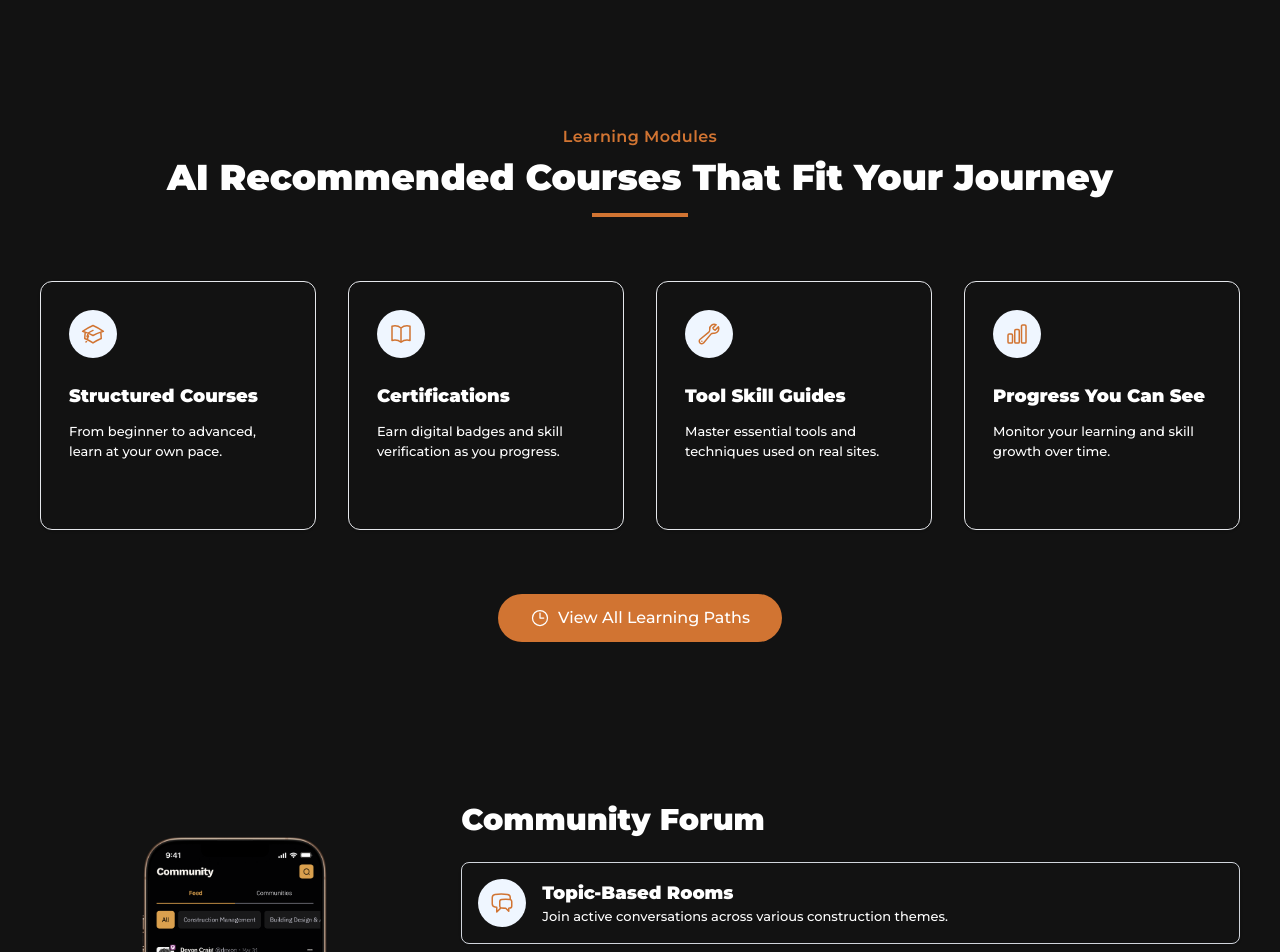
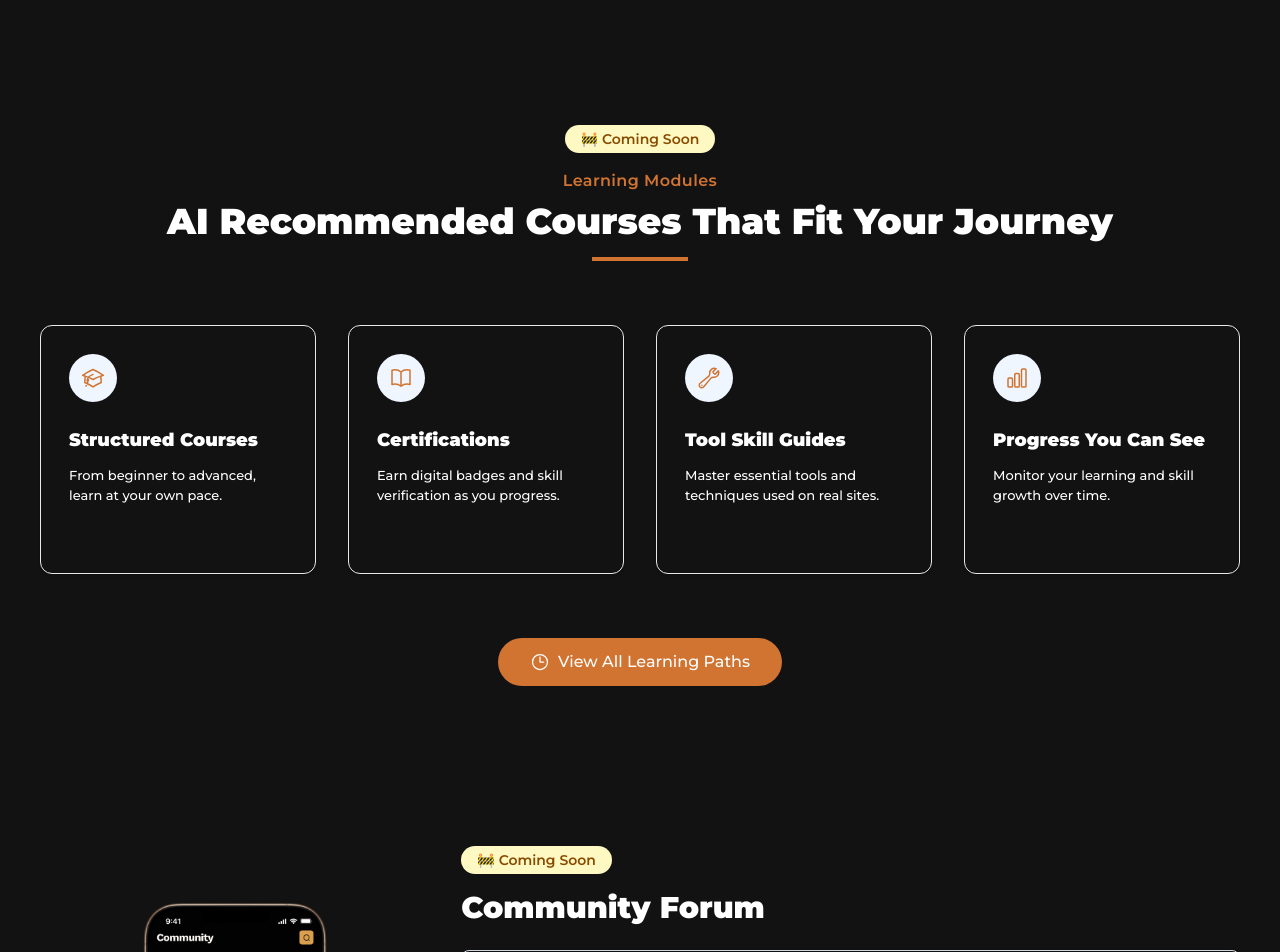
Before and after one commit to orlamee/siten-sight, a Next.js app: page / in a window 1280 px wide. Shown: the part 1320-2272 px from the top of the page. Built offline with nearby package versions, Linux system fonts and the light colour scheme.

Commit message:
feat: add "Coming Soon" indicators to Community, Knowledge, and Learning sections

```diff
--- a/src/app/components/Community.tsx
+++ b/src/app/components/Community.tsx
@@ -9,7 +9,8 @@ import Image from "next/image";
 const communityItems = [
   {
     title: "Topic-Based Rooms",
-    description: "Join active conversations across various construction themes.",
+    description:
+      "Join active conversations across various construction themes.",
     icon: ChatBubbleLeftRightIcon,
   },
   {
@@ -44,7 +45,14 @@ export default function Community() {
           />
         </div>
         <div className="w-full md:w-2/3">
-          <h2 className="text-3xl font-bold mb-6 text-center lg:text-left">Community Forum</h2>
+          <div className="mb-4">
+            <span className="text-sm inline-block bg-yellow-100 text-yellow-800 px-4 py-1 rounded-full font-semibold">
+              🚧 Coming Soon
+            </span>
+          </div>
+          <h2 className="text-3xl font-bold mb-6 text-center lg:text-left">
+            Community Forum
+          </h2>
           {communityItems.map((item, index) => (
             <div
               key={index}
--- a/src/app/components/Hero.tsx
+++ b/src/app/components/Hero.tsx
@@ -63,30 +63,37 @@ export default function Hero() {
     <div>
       <div className="container mx-auto px-6 md:px-10 mt-6">
         <div className="flex flex-col md:flex-row gap-6 md:gap-10 items-center">
+          {/* Text Content */}
           <div className="flex-1 basis-full md:basis-1/2 text-center md:text-left">
             <h3 className="capitalize text-2xl md:text-[35px] leading-[30px] md:leading-[50px] font-bold mb-4 md:mb-6">
               Where Curious Minds{" "}
               <span className="text-[#d17432]">Learn, Build, and Connect</span>
             </h3>
             <p className="text-[12px] md:text-[12px] font-[500] leading-[24px] md:leading-[30px]">
-            Built for students, professionals, and DIY users in construction. Learn real-world skills, explore interactive lessons, and connect with a vibrant community anytime, anywhere.
+              Built for students, professionals, and DIY users in construction.
+              Learn real-world skills, explore interactive lessons, and connect
+              with a vibrant community anytime, anywhere.
             </p>
             <div className="mt-6 md:mt-10">
               <button
                 onClick={() => setIsModalOpen(true)}
                 className="bg-[#d17432] text-white px-6 py-4 rounded-[36px] text-sm font-medium hover:bg-[#6b615b] transition-all cursor-pointer"
               >
-               Join Waitlist
+                Join Waitlist
               </button>
             </div>
           </div>
-          <div className="flex-1 basis-full md:basis-1/2">
-            <div className="relative w-full h-0 pb-[100%]">
+
+          {/* Image Container - Fixed for mobile */}
+          <div className="flex-1 basis-full md:basis-1/2 w-full">
+            <div className="relative w-full h-[300px] md:h-auto md:aspect-square">
               <Image
                 src="/images/homee.png"
                 alt="Hero"
                 fill
                 className="object-contain"
+                priority
+                sizes="(max-width: 768px) 100vw, 50vw"
               />
             </div>
           </div>
--- a/src/app/components/Knowledge.tsx
+++ b/src/app/components/Knowledge.tsx
@@ -34,6 +34,11 @@ const knowledgeItems = [
 export default function Knowledge() {
   return (
     <section className="container mx-auto px-6 md:px-10 py-16">
+      <div className="text-center mb-4">
+        <span className="text-sm inline-block bg-yellow-100 text-yellow-800 px-4 py-1 rounded-full font-semibold">
+          🚧 Coming Soon
+        </span>
+      </div>
       <div className="text-center mb-16">
         <span className="text-[#d17432] font-semibold tracking-wide">
           Knowledge Sharing
--- a/src/app/components/Learning.tsx
+++ b/src/app/components/Learning.tsx
@@ -33,12 +33,17 @@ export default function Learning() {
   return (
     <section className="py-20">
       <div className="container mx-auto px-6 md:px-10">
+        <div className="text-center mb-4">
+          <span className="text-sm inline-block bg-yellow-100 text-yellow-800 px-4 py-1 rounded-full font-semibold">
+            🚧 Coming Soon
+          </span>
+        </div>
         <div className="text-center mb-16">
           <span className="text-[#d17432] font-semibold tracking-wide">
             Learning Modules
           </span>
           <h2 className="text-4xl font-bold mt-2 mb-4">
-          AI Recommended Courses That Fit Your Journey
+            AI Recommended Courses That Fit Your Journey
           </h2>
           <div className="w-24 h-1 bg-[#d17432] mx-auto"></div>
         </div>
@@ -53,9 +58,7 @@ export default function Learning() {
                 <div className="bg-blue-50 p-3 rounded-full w-12 h-12 flex items-center justify-center mb-6 group-hover:bg-blue-100 transition">
                   <item.icon className="h-6 w-6 text-[#d17432]" />
                 </div>
-                <h3 className="text-lg font-bold mb-3">
-                  {item.title}
-                </h3>
+                <h3 className="text-lg font-bold mb-3">{item.title}</h3>
                 <p className="text-[13px] mb-6 font-[500]">
                   {item.description}
                 </p>
```
